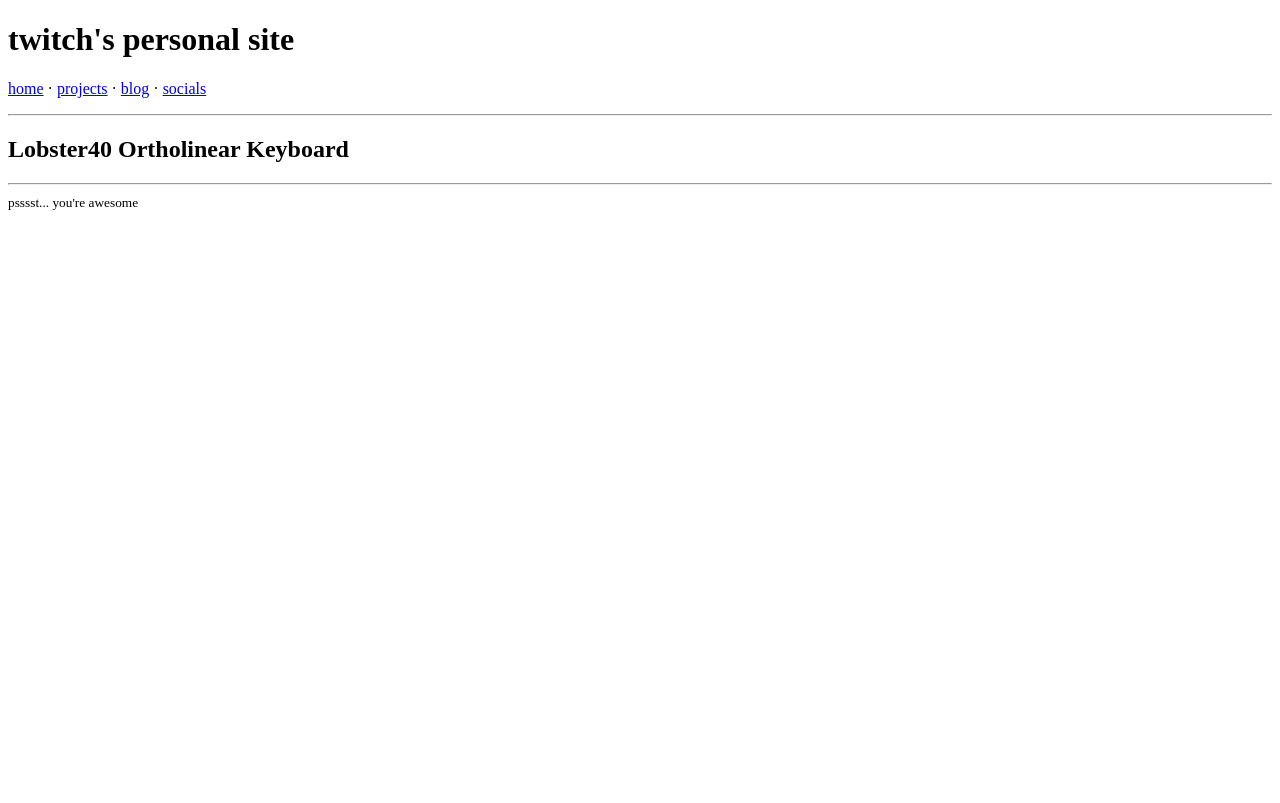
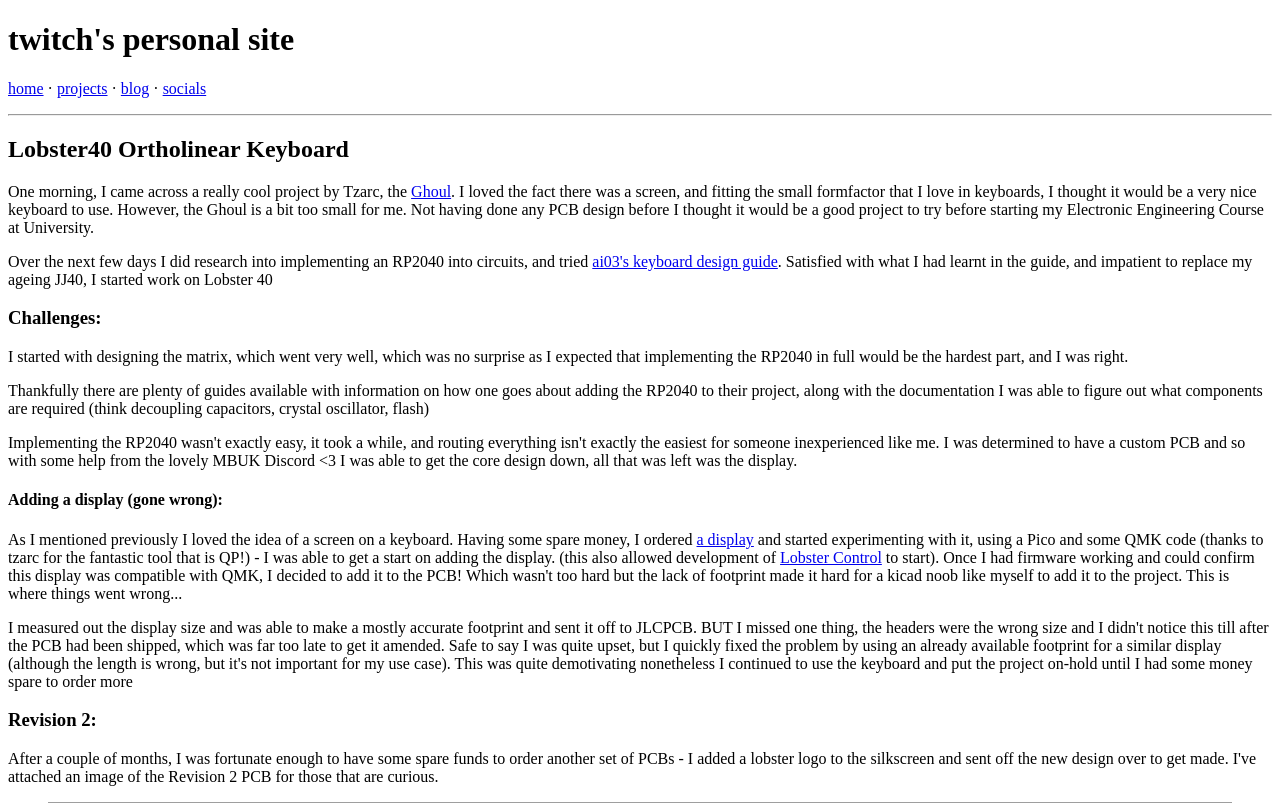
Before and after one commit to twitch0001/personal-site, a Flask app: page /projects/lobster40 in a window 1280 px wide. Shown: the top 803 px of the page. Before the commit the page ends 210 px from the top, so only its background shows below. Run offline with Flask 2, Linux system fonts and the light colour scheme; grey boxes are pictures that could not be loaded.

Commit message:
Add lobster40 page

```diff
--- a/data/projects.json
+++ b/data/projects.json
@@ -4,5 +4,11 @@
     "name": "Custom 40% Keyboard",
     "description": "A custom 40% PCB with a display in the middle!",
     "preview_image": "https://media.twitch.dance/lobster40.jpg"
+  },
+  {
+    "page": "lobstercontrol",
+    "name": "Keyboard control software",
+    "description": "Desktop program to control the display on the lobster40.",
+    "preview_image": null
   }
 ]
--- a/templates/projects.html
+++ b/templates/projects.html
@@ -8,7 +8,10 @@
         <li>
             <a href="projects/{{ project.page }}">{{ project.name }} - {{project.description}}</a>
         </li>
-        <img src="{{project.preview_image}}" height="400" width="300"/>
+
+        {% if project.preview_image %}
+            <img src="{{project.preview_image}}" height="400" width="300" alt="Preview of {{project.name}}"/>
+        {% endif %}
     {%- endfor -%}
 
 </ul>
--- a/templates/projects/lobster40.html
+++ b/templates/projects/lobster40.html
@@ -3,4 +3,44 @@
 {% block content %}
 <h2>Lobster40 Ortholinear Keyboard</h2>
 
+<p>One morning, I came across a really cool project by Tzarc, the <a href="https://github.com/tzarc/ghoul">Ghoul</a>. I loved the fact there was a screen, and fitting the small formfactor that I love in keyboards, I thought it would be a very nice keyboard to use. However, the Ghoul is a bit too small for me. Not having done any PCB design before I thought it would be a good project to try before starting my Electronic Engineering Course at University.</p>
+
+<p>Over the next few days I did research into implementing an RP2040 into circuits, and tried <a href="https://wiki.ai03.com/books/pcb-design/page/pcb-guide-part-1---preparations">ai03's keyboard design guide</a>. Satisfied with what I had learnt in the guide, and impatient to replace my ageing JJ40, I started work on Lobster 40</p>
+
+<h3>Challenges:</h3>
+<p>I started with designing the matrix, which went very well, which was no surprise as I expected that implementing the RP2040 in full would be the hardest part, and I was right.</p>
+<p>Thankfully there are plenty of guides available with information on how one goes about adding the RP2040 to their project, along with the documentation I was able to figure out what components are required (think decoupling capacitors, crystal oscillator, flash)</p>
+<p>Implementing the RP2040 wasn't exactly easy, it took a while, and routing everything isn't exactly the easiest for someone inexperienced like me. I was determined to have a custom PCB and so with some help from the lovely MBUK Discord <3 I was able to get the core design down, all that was left was the display.</p>
+
+<h4>Adding a display (gone wrong):</h4>
+<p>As I mentioned previously I loved the idea of a screen on a keyboard. Having some spare money, I ordered <a href="https://shop.pimoroni.com/products/fermion-1-8-128x160-ips-tft-lcd-display-with-microsd-card-slot-breakout">a display</a> and started experimenting with it, using a Pico and some QMK code (thanks to tzarc for the fantastic tool that is QP!) -
+  I was able to get a start on adding the display. (this also allowed development of <a href="/projects/lobstercontrol">Lobster Control</a> to start).
+  Once I had firmware working and could confirm this display was compatible with QMK, I decided to add it to the PCB! Which wasn't too hard but the lack of footprint made it hard for a kicad noob like myself to add it to the project. This is where things went wrong...
+</p>
+
+<p>I measured out the display size and was able to make a mostly accurate footprint and sent it off to JLCPCB. BUT I missed one thing, the headers were the wrong size and I didn't notice this till after the PCB had been shipped, which was far too late to get it amended.
+Safe to say I was quite upset, but I quickly fixed the problem by using an already available footprint for a similar display (although the length is wrong, but it's not important for my use case).
+  This was quite demotivating nonetheless I continued to use the keyboard and put the project on-hold until I had some money spare to order more
+</p>
+
+
+
+<h3>Revision 2:</h3>
+<p>After a couple of months, I was fortunate enough to have some spare funds to order another set of PCBs - I added a lobster logo to the silkscreen and sent off the new design over to get made. I've attached an image of the Revision 2 PCB for those that are curious.</p>
+
+<figure>
+  <img src="https://media.twitch.dance/lobster40-pcb-rev2.png" alt="Lobster 40 PCB" style="width:100%">
+  <figcaption>Revision 2 PCB layout</figcaption>
+</figure>
+
+<h3>Findings:</h3>
+<p>If you're interested in Electronics and Keyboards, I would highly recommend that you have a go at designing your own keyboard - doesn't have to be anything too crazy, but working on something which you'll use every day and hold in your hands is quite satisfying, and surprisingly affordable compared to more premium keyboards.</p>
+<p>It also allowed me to get out of a multi-month programming burn-out where I was simply unable to find a satisfying enough project to dedicate time too (although the topic of ADHD and perfectionism is for another day...)</p>
+
+
+<figure>
+  <img src="https://media.twitch.dance/lobster40.jpg" alt="Lobster 40 Rev 2" height="600px" width="500px">
+  <figcaption>Revision 2 PCB fully assembled</figcaption>
+</figure>
+<p>A massive thanks to the wonderful contributors to QMK (especially tzarc - who is an actual legend), MBUK Discord Server for having a look at my PCB, and ai03 for a super informative blog/tutorial!</p>
 {% endblock %}
```
Also changed, not shown: templates/projects/lobstercontrol.html (added, +22 -0 lines).
